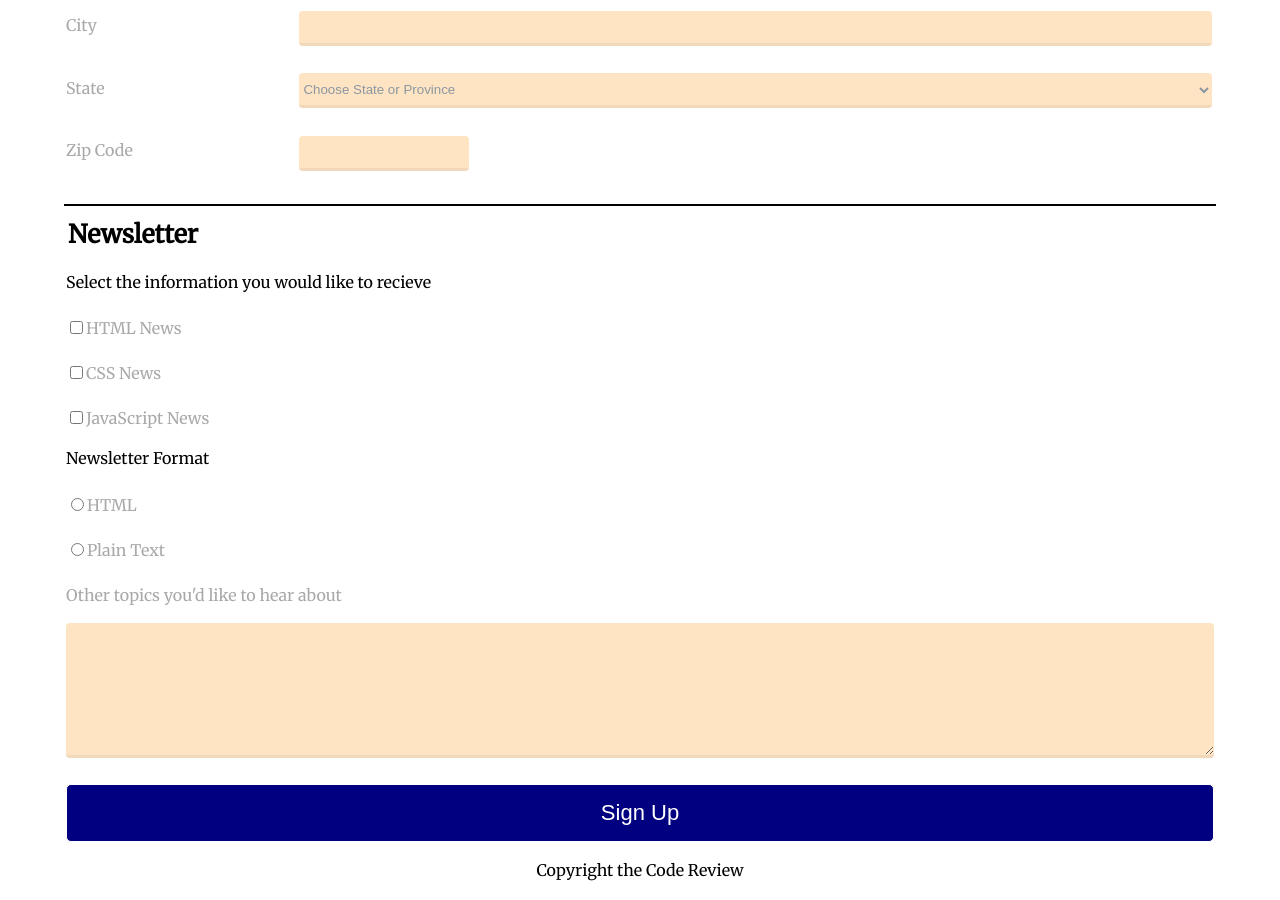
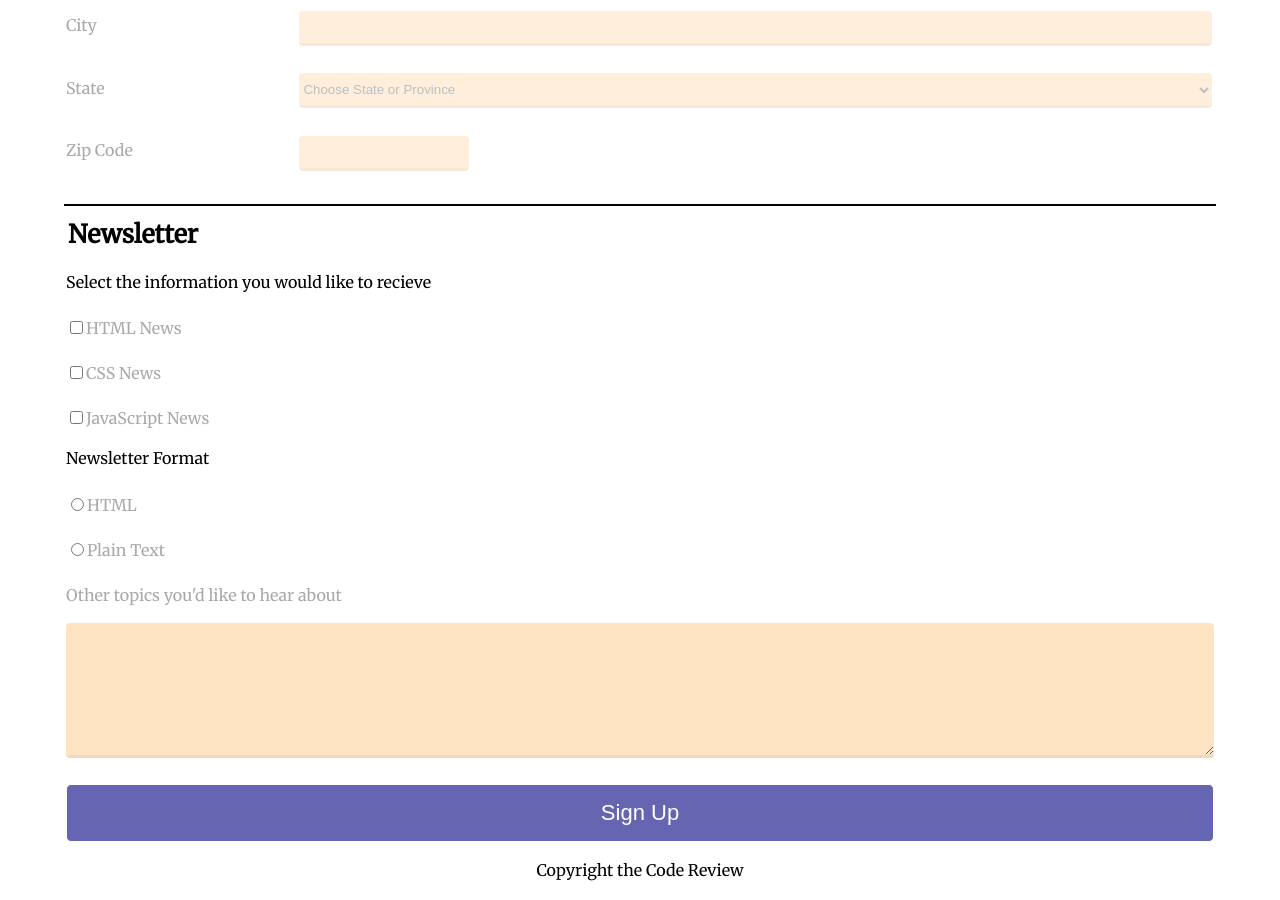
Before and after one commit to mandyhanda/techdegree-project-3, a plain HTML site: page index.html in a window 1280 px wide. Shown: the part 500-1400 px from the top of the page. Drawn offline with Linux system fonts and the light colour scheme.

Commit message:
transition effects

```diff
--- a/css/styles.css
+++ b/css/styles.css
@@ -51,10 +51,13 @@ select
     height: 35px;
     background-color:bisque;
     color: #8a97a0;
+    transition: 0.3s;
+    opacity: 0.6;
+
 }
 input::placeholder
 {
-    opacity: 0.7;
+    opacity: 0.6;
     text-align:right;
     font-size:17px;
     font-style: italic;
@@ -89,6 +92,8 @@ label {
   textarea:focus
   {
         border-color:navy;
+        opacity: 1;
+
   }
   input,
   textarea  {
@@ -120,12 +125,15 @@ button{
     padding: 15px 5px;
     border:1px solid white;
     border-radius: 5px;
+    transition: 0.3s;
+    opacity: 0.6;
 }
 button:hover
 {
-
+    opacity: 1;
     color: bisque;
     cursor: pointer;
+
 }
 footer p{
     text-align: center;
```
